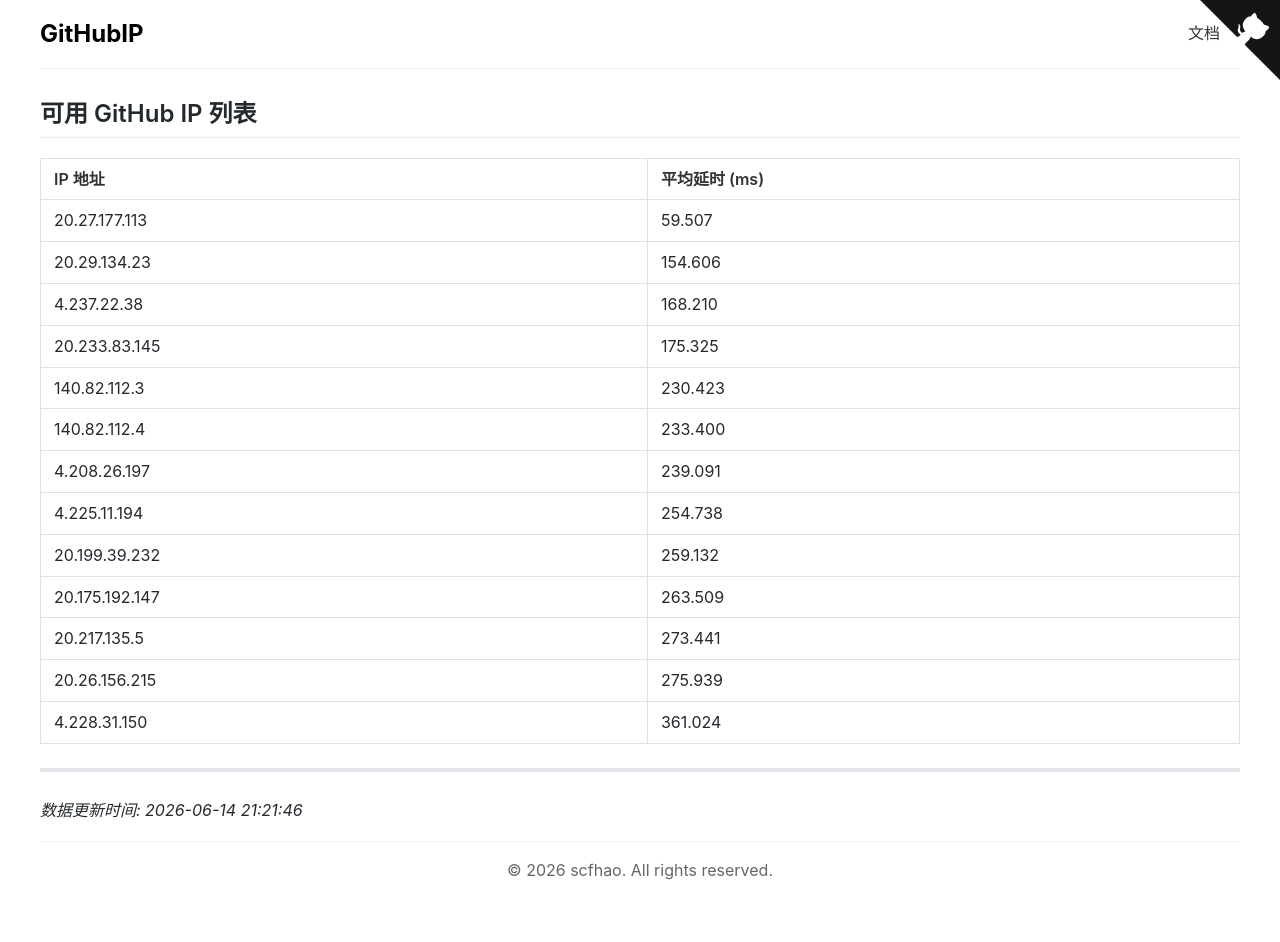
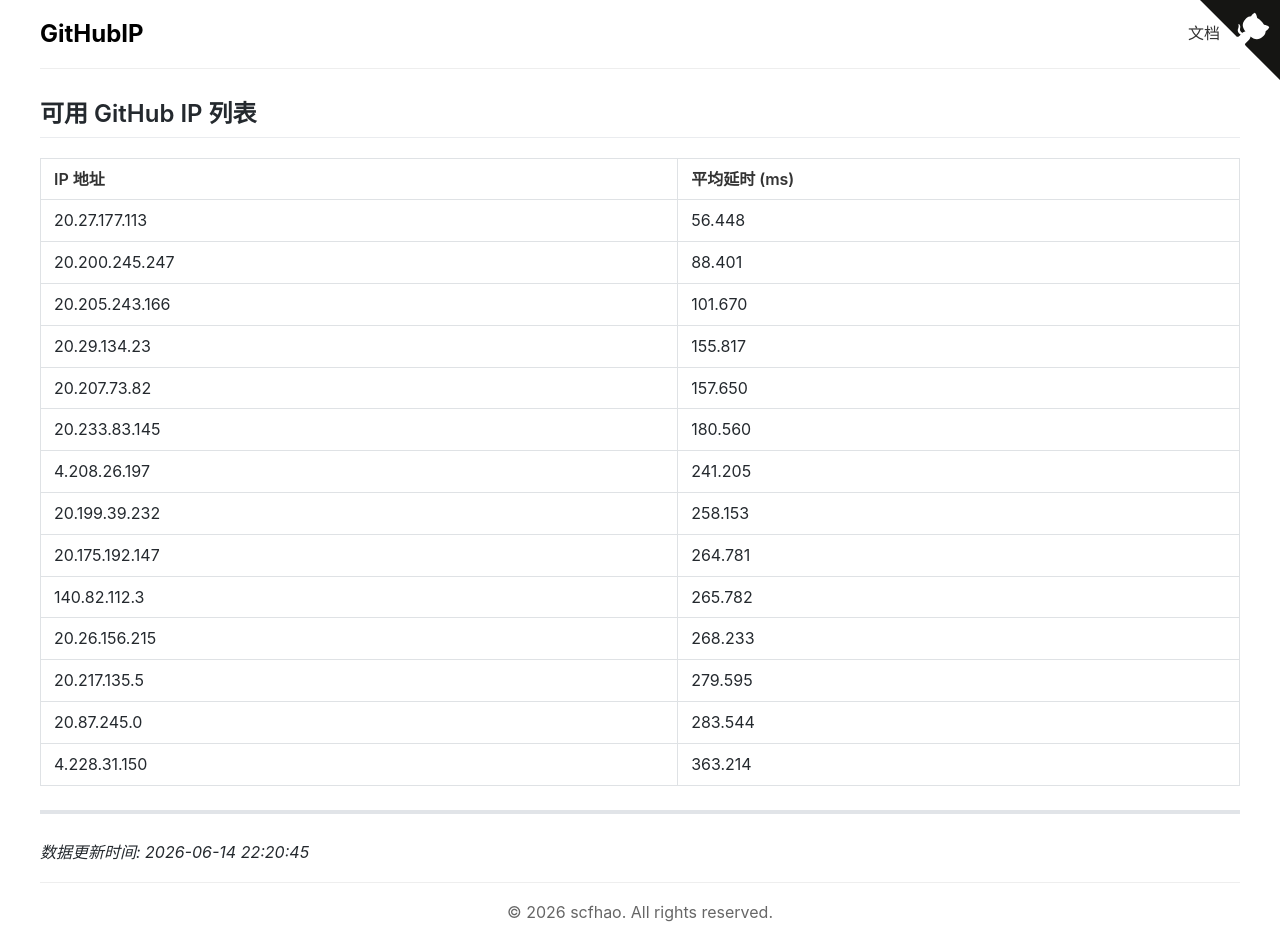
Before and after one commit to scfhao/GitHubIP, a Jekyll site: the page built from index.md, in a window 1280 px wide. Built offline with Jekyll 4.4.1, drawn with Linux system fonts in a browser that asks for light colours; before the commit the page ends 901 px from its top, so only the background shows below that.

Commit message:
自动脚本执行 - 2026-06-14 22:20:46

```diff
--- a/index.md
+++ b/index.md
@@ -1,27 +1,28 @@
 ---
 layout: home
 title: GitHub IP 列表
-date: 2026-06-14 21:21:46
+date: 2026-06-14 22:20:45
 ---
 
 ## 可用 GitHub IP 列表
 
 | IP 地址 | 平均延时 (ms) |
 |---------|--------------|
-| 20.27.177.113 | 59.507 |
-| 20.29.134.23 | 154.606 |
-| 4.237.22.38 | 168.210 |
-| 20.233.83.145 | 175.325 |
-| 140.82.112.3 | 230.423 |
-| 140.82.112.4 | 233.400 |
-| 4.208.26.197 | 239.091 |
-| 4.225.11.194 | 254.738 |
-| 20.199.39.232 | 259.132 |
-| 20.175.192.147 | 263.509 |
-| 20.217.135.5 | 273.441 |
-| 20.26.156.215 | 275.939 |
-| 4.228.31.150 | 361.024 |
+| 20.27.177.113 | 56.448 |
+| 20.200.245.247 | 88.401 |
+| 20.205.243.166 | 101.670 |
+| 20.29.134.23 | 155.817 |
+| 20.207.73.82 | 157.650 |
+| 20.233.83.145 | 180.560 |
+| 4.208.26.197 | 241.205 |
+| 20.199.39.232 | 258.153 |
+| 20.175.192.147 | 264.781 |
+| 140.82.112.3 | 265.782 |
+| 20.26.156.215 | 268.233 |
+| 20.217.135.5 | 279.595 |
+| 20.87.245.0 | 283.544 |
+| 4.228.31.150 | 363.214 |
 
 ---
 
-*数据更新时间: 2026-06-14 21:21:46*
+*数据更新时间: 2026-06-14 22:20:45*
```
